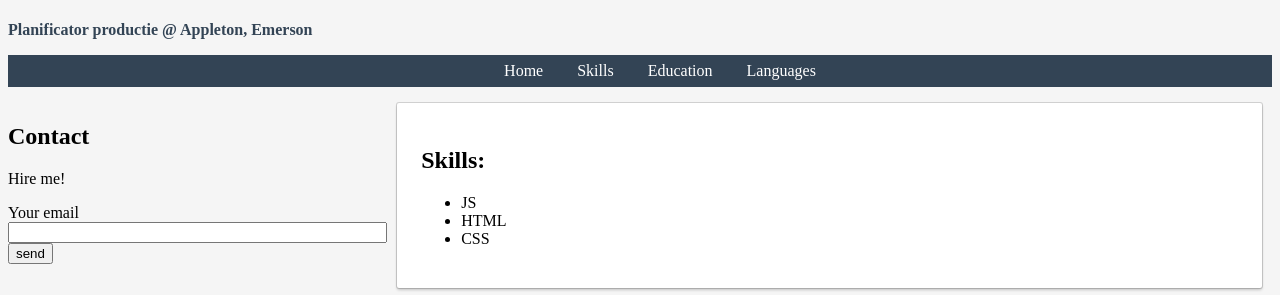
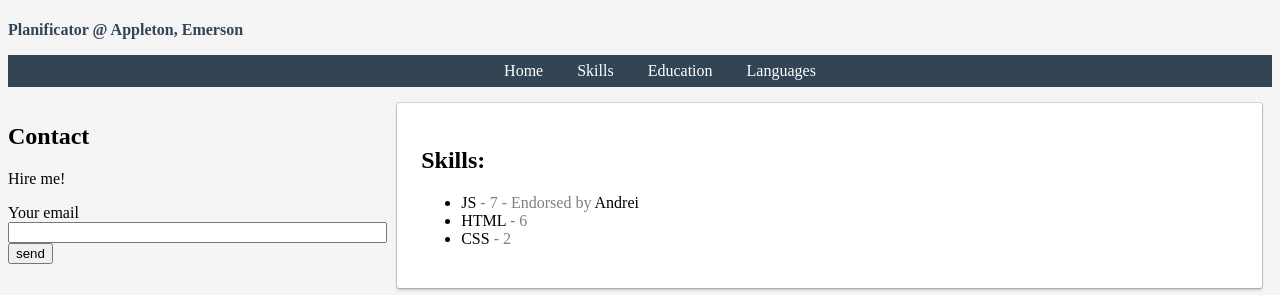
Before and after one commit to domne21/domne21.github.io, a plain HTML site: page index.html in a window 1280 px wide. Shown: the part 144-439 px from the top of the page. Drawn offline with Linux system fonts and the light colour scheme.

Commit message:
add skills endorsements

```diff
--- a/index.html
+++ b/index.html
@@ -18,7 +18,7 @@
 			</p>
 		</h2>
 
-		<p id="motto"> Planificator productie @ Appleton, Emerson</p>
+		<p id="motto"> Planificator @ Appleton, Emerson</p>
 
 		<ul id="top-menu-bar">
 			<li>
--- a/src/index.js
+++ b/src/index.js
@@ -43,14 +43,14 @@ function hideElement(pages) {
 function hideAllPages() {
     var pages = document.querySelectorAll(".page-block");
     pages.forEach(hideElement);
-    }
+}
 
 
 function initMenu() {
     var links = document.querySelectorAll("#top-menu-bar a");
-    for(var i = 0; i < links.length; i++) {
+    for (var i = 0; i < links.length; i++) {
         // console.log(links[i].getAttribute("data-page"), links[i]);
-        links[i].onclick = function() {
+        links[i].onclick = function () {
             hideAllPages();
             var page = this.getAttribute("data-page")
             show(page + "-page");
@@ -59,12 +59,22 @@ function initMenu() {
 }
 
 function initSkillsPage() {
-    var skills = ['js', 'html', 'css'];
+    var skills = [
+        ['js', 7, 'Andrei'],
+        ['html', 6, ""],
+        ['css', 2, ""]
+    ];
     var resultList = document.querySelector('#skills-page ul');
 
-   var listItems = skills.map(function(skill) {
-       return `<li>${skill.toUpperCase()}</li>`;
-   })
+    var listItems = skills.map(function (skill) {
+        var endorsedBy = ' - Endorsed by';
+        if (skill[2] == "") {
+            endorsedBy = "";
+        }
+        var name = skill[0].toUpperCase();
+        return `<li>${name} <span style="color: grey">- ${skill[1]} ${endorsedBy} </span>
+        ${skill[2]}</li>`;
+    })
 
     console.log('resulList:', listItems);
     resultList.innerHTML = listItems.join('');
```
